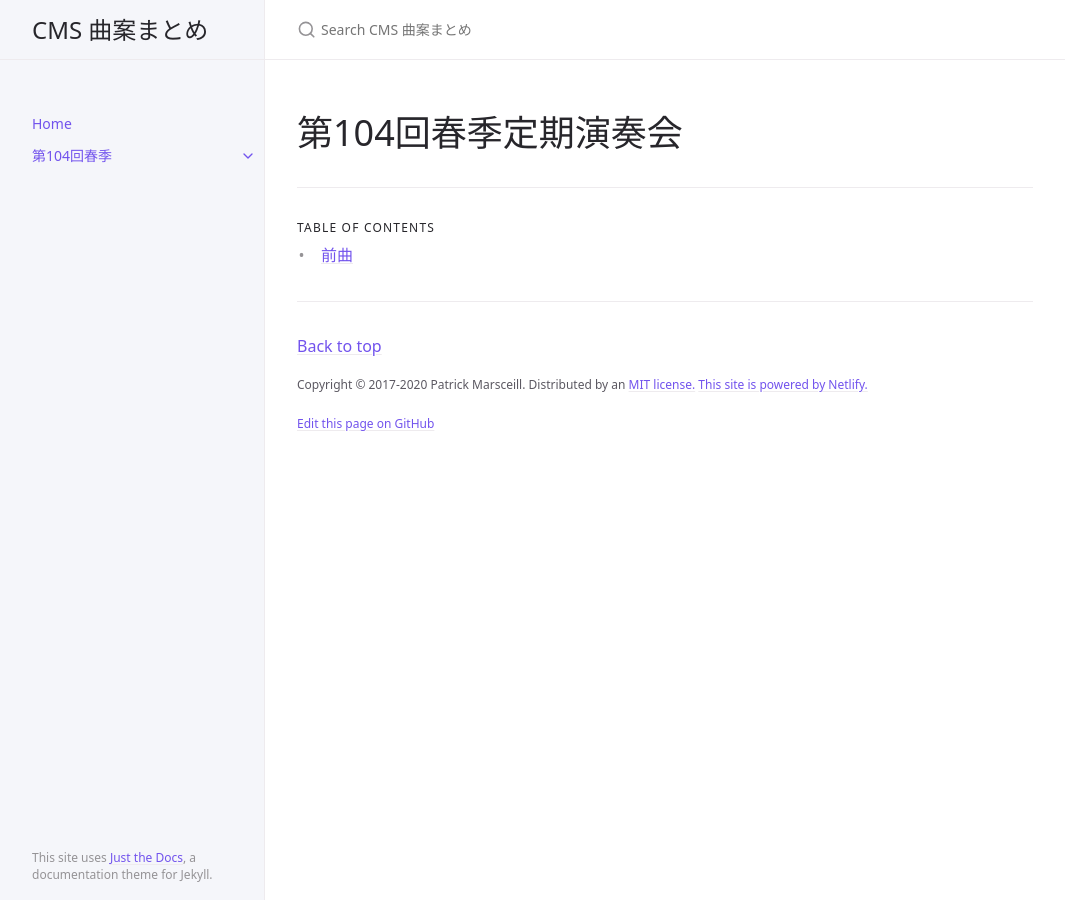
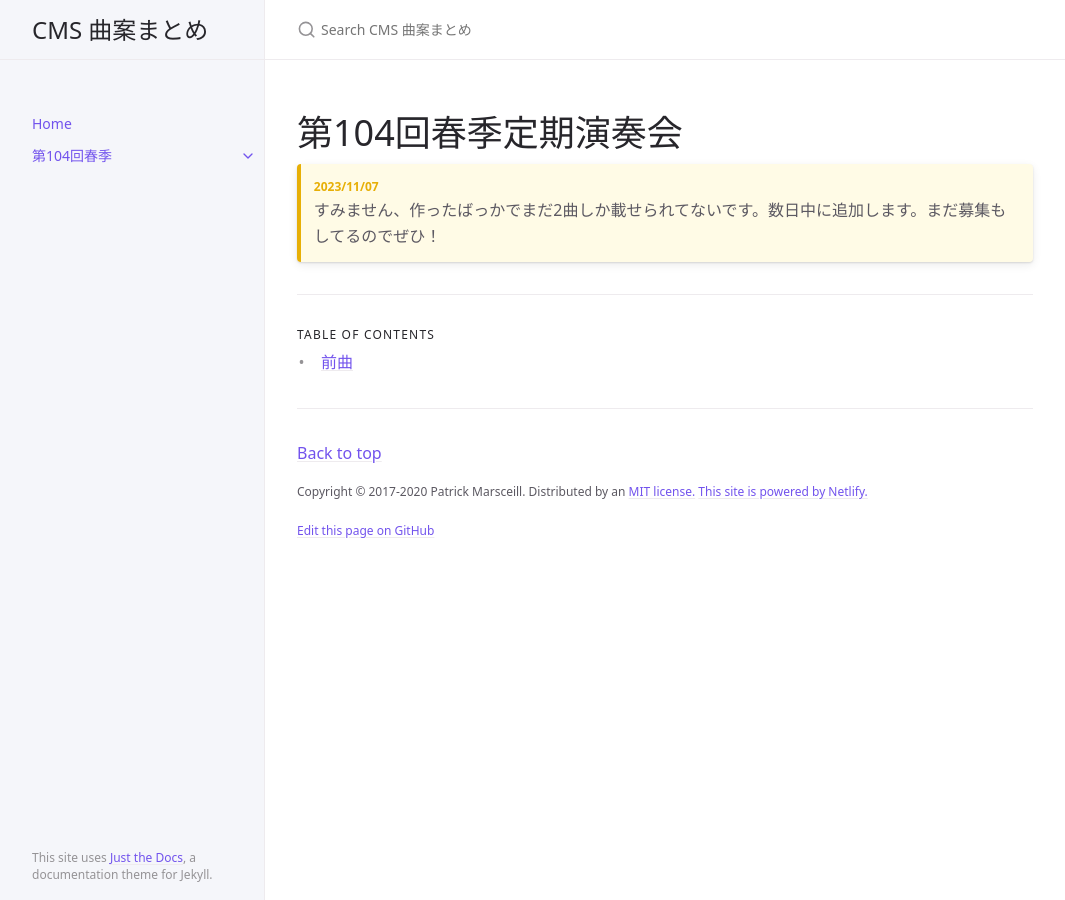
Before and after one commit to cmssenkyoku/cmssenkyoku, a Jekyll site: the page built from docs/104/104.md, in a window 1280 px wide. Shown: the whole page, without its empty margins (107-1172 px from the left). Built offline with Jekyll 4.4.1, drawn with Linux system fonts in a browser that asks for light colours; cached includes are drawn as plain includes.

Commit message:
バグ取れた！

```diff
--- a/docs/104/104.md
+++ b/docs/104/104.md
@@ -7,3 +7,8 @@ permalink: /docs/104
 ---
 
 # 第104回春季定期演奏会
+
+{: .highlight-title }
+> 2023/11/07
+>
+> すみません、作ったばっかでまだ2曲しか載せられてないです。数日中に追加します。まだ募集もしてるのでぜひ！
```
Also changed, not shown: docs/104/maekyoku.md (+5 -0 lines).
